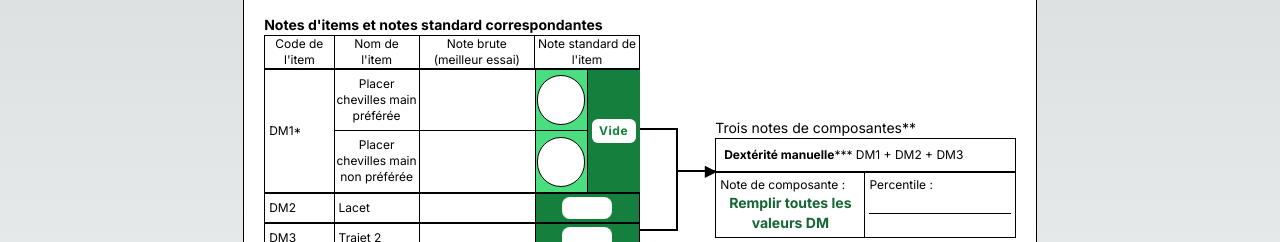
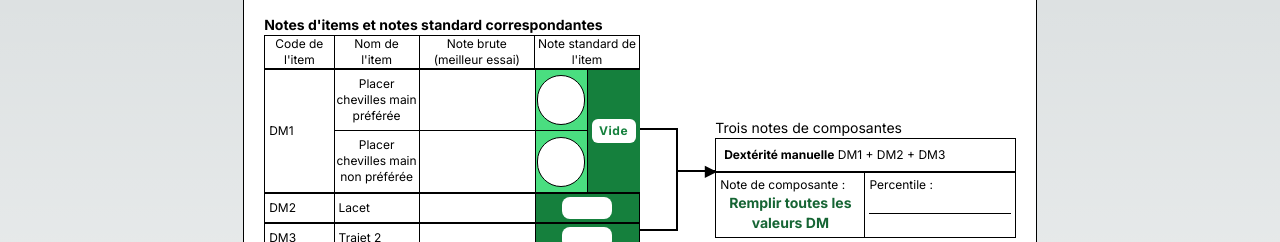
Before and after one commit to Votha-Chheng/forms-psychomot, a Next.js app: page / in a window 1280 px wide. Shown: the part 191-433 px from the top of the page. Built offline with nearby package versions, Linux system fonts and the light colour scheme.

Commit message:
Version 1.0

```diff
--- a/src/components/cahierNotation/BottomFormComponents.tsx
+++ b/src/components/cahierNotation/BottomFormComponents.tsx
@@ -77,8 +77,9 @@ const BottomFormComponents: FC<BottomFormComponentsProps> = (
     }
 ) => {
 
-
-
+  const returnFontSize = (scoreTotalTest: string)=> {
+    return scoreTotalTest === "En attente des résultats des 8 items" ? "text-xs":"text-base"
+  }
 
   return (
     <section className='flex'>
@@ -92,7 +93,7 @@ const BottomFormComponents: FC<BottomFormComponentsProps> = (
         </article>
 
         <article className='flex border border-black'>
-          <div className='text-xs flex items-center border-r border-black min-w-[69.41px] pl-1'>DM1*</div>
+          <div className='text-xs flex items-center border-r border-black min-w-[69.41px] pl-1'>DM1</div>
           <div className='text-xs text-center flex items-center border-r border-black flex-col min-w-[85px]'>
             <div className='border-b border-black py-1.5'>Placer chevilles main préférée</div>
             <div className='py-1.5'>Placer chevilles main non préférée</div>
@@ -243,7 +244,7 @@ const BottomFormComponents: FC<BottomFormComponentsProps> = (
             <b>Note totale de test</b><br/>
             Somme des notes standard des 8 items
           </div>
-          <div className='px-1 text-center text-red-800 font-bold flex justify-center items-center w-1/2 text-base'>
+          <div className={`${returnFontSize(returnFontSize(scoreTotalTest))} px-1 text-center text-red-800 font-bold flex justify-center items-center w-1/2 text-base`}>
             { scoreTotalTest }
           </div>
         </article>
@@ -271,11 +272,11 @@ const BottomFormComponents: FC<BottomFormComponentsProps> = (
       <div className='w-[40%] relative'>
         <article className='absolute' style={{top: `${103}px`}}>
           <h3 className='text-sm'>
-            Trois notes de composantes**
+            Trois notes de composantes
           </h3>
           <div className='flex flex-col text-xs'>
             <div className='items-center border border-black p-2'>
-              <b>Dextérité manuelle</b>*** DM1 + DM2 + DM3
+              <b>Dextérité manuelle</b> DM1 + DM2 + DM3
             </div>
             <div className='flex border border-black'>
               <div className='w-1/2 border-r border-black p-1 flex-col flex'>
@@ -292,7 +293,7 @@ const BottomFormComponents: FC<BottomFormComponentsProps> = (
 
         <article className='absolute text-xs' style={{top: `${296 - 41.5}px`}}>
           <div className='items-center border border-black p-2'>
-            <b>Viser et attrapper</b>*** VA1 + VA2
+            <b>Viser et attrapper</b> VA1 + VA2
           </div>
           <div className='flex border border-black'>
             <div className='w-1/2 border-r border-black p-1 flex flex-col gap-1'>
```
